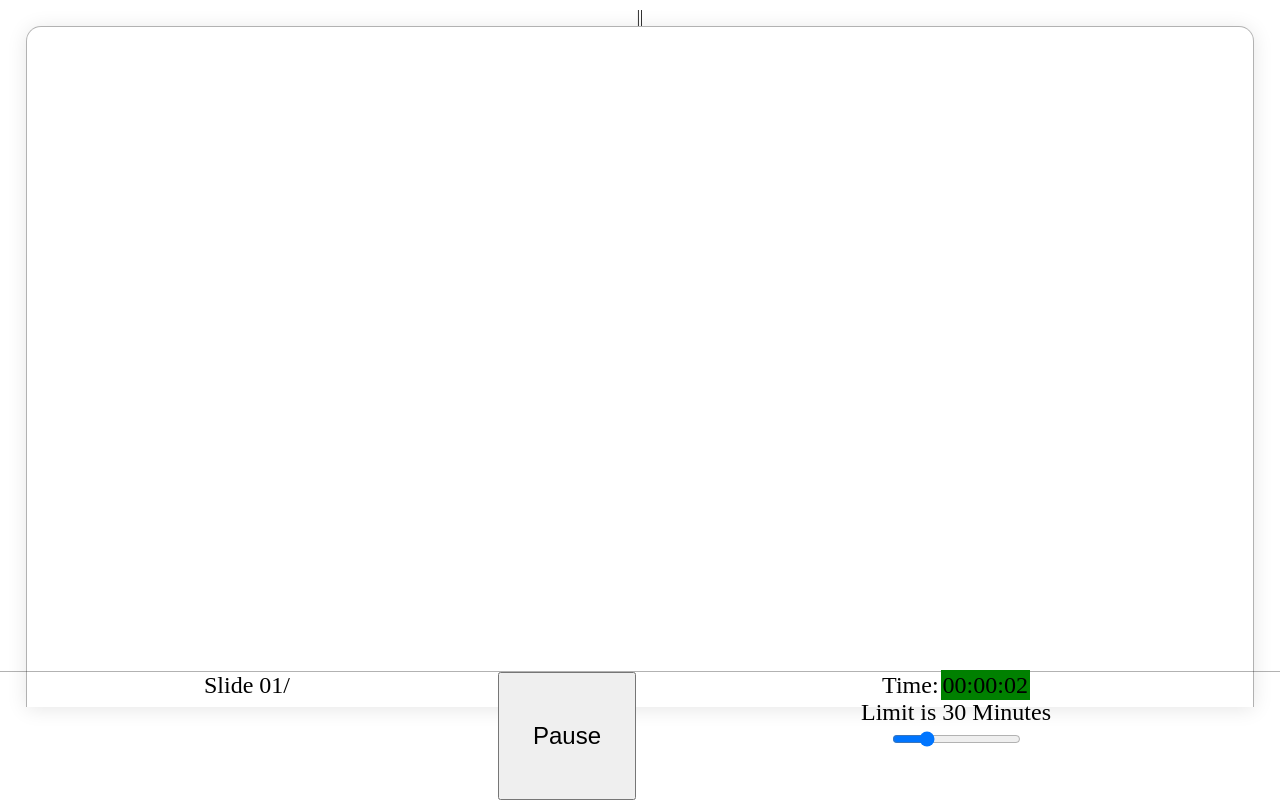
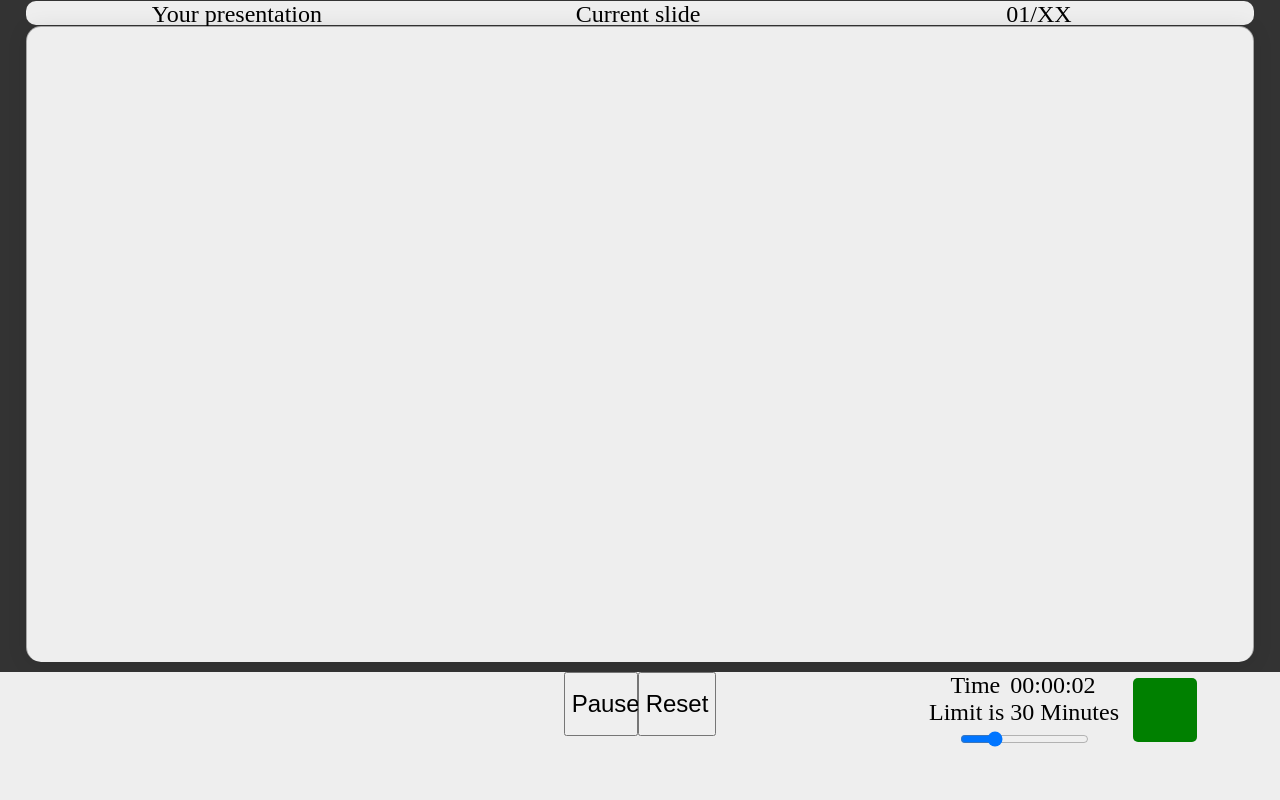
Before and after one commit to nunb/im_present, a website: page data/notes/index.html in a window 1280 px wide. Both pictures are taken after a click on the button "Start". Drawn offline with Linux system fonts and the light colour scheme.

Commit message:
Overhaul
New Icon
New CSS
Finished Watch
Cleaned Up Source

```diff
--- a/data/notes/css/notes.css
+++ b/data/notes/css/notes.css
@@ -1,17 +1,52 @@
 @CHARSET "ISO-8859-1";
 
+body {
+	background: #333;
+}
 header {
+	background:#eee;
+	position:absolute;
+	left:0px;
+	right:0px;
+	top:0px;
+	height:3%;
+	margin-left:2%;
+	margin-right:2%;
+	margin-top:0.1%;
+	border-radius:10px;
+	padding-left:1%;
+	padding-right:1%;
 
 }
-header .presentation_name {
-	font-size:small;
+header > span {
+	display:inline-block;
+	height:100%;
+	width:33%;
+	text-align:center;
+	font-size:x-large;
 }
-header .slide_name {
-	font-size:large;
-	font-weight:bold;
+
+span font.time {
+	margin-left:2px;
+	padding:2px;
 }
+div.notes {
+	position:absolute;
+	top:0px;
+	right:0px;
+	left:0px;
+	font-size:x-large;
+	margin:2%;
+	bottom:14%;
+	padding:20px;
+	background:#eee;
+	border-radius:15px;
+	box-shadow: 0 2px 20px rgba(0, 0, 0, .1);
+    border: 1px solid rgba(0, 0, 0, .3);
+    border-bottom:0px;
+}
+
 footer {
-	border-top:1px solid rgba(0, 0, 0, .3);
 	position:absolute;
 	bottom:0px;
 	left:0px;
@@ -19,78 +54,66 @@ footer {
 	text-align: center;
 	height:16%;
 	width:100%;
+	background:#eee;
 
 }
 footer > span {
-	width:50%;
-	float:left;
 	height:100%;
 	font-size: x-large;
-
+}
+footer > span:LAST-CHILD {
+	position:absolute;
+	top:0px;
+	right:0px;
+	bottom:0px;
+	width:30%;
+	margin-right:5%;
+}
+footer span#watch {
+	left:0px;
+	right:0px;
+	top:0px;
+	margin:auto;
+}
+footer span#watch button {
+	font-size:x-large;
+	height:50%;
 }
 footer > span:FIRST-CHILD {
 	margin-left:-4px;
-}
-footer > span:LAST-CHILD {
-	margin-right:-4px;
 }
 
 footer span#setLimit {
 	display:block;
 }
-footer span button {
-	font-size:x-large;
-	float:right;
-	height:100%;
-	top:0px;
-	bottom:0px;
-	margin:auto;
-}
-
-div.notes {
+span.light {
 	position:absolute;
-	top:0px;
-	font-size:x-large;
-	right:0px;
-	height:80%;
-	margin:2%;
-	padding:20px;
-	left:0px;
-	border-top-left-radius:15px;
-	border-top-right-radius:15px;
-	box-shadow: 0 2px 20px rgba(0, 0, 0, .1);
-    border: 1px solid rgba(0, 0, 0, .3);
-    border-bottom:0px;
-}
-header {
-	text-align:center;
-}
-span font.time {
-	margin-left:2px;
-	padding:2px;
-}
-span.overrun font.time{
-	background:red;
+	top:5%;
+	right:5%;
+	height:64px;
+	width:64px;
+	border-radius:5px;
+	background:green;
 	 -webkit-transition: all 0.5s ease;
     -moz-transition: all 0.5s ease;
     -o-transition: all 0.5s ease;
     transition: all 0.5s ease;
 }
-span.finalSprint font.time{
-	 -webkit-transition: all 0.5s ease;
-    -moz-transition: all 0.5s ease;
-    -o-transition: all 0.5s ease;
-    transition: all 0.5s ease;
+span.overrun span.light {
+	background:red;
+}
+span.finalSprint span.light  {
 	background:orange;
 }
-span.midway font.time{
+
+span.midway span.light  {
 	background:orange;
 	 -webkit-transition: all 0.5s ease;
     -moz-transition: all 0.5s ease;
     -o-transition: all 0.5s ease;
     transition: all 0.5s ease;
 }
-span.short font.time{
+span.short span.light {
 	 -webkit-transition: all 0.5s ease;
     -moz-transition: all 0.5s ease;
     -o-transition: all 0.5s ease;
--- a/data/notes/index.html
+++ b/data/notes/index.html
@@ -9,14 +9,14 @@
 </head>
 <body>
 <header>
-	<span id='presentation_name'></span> || <span id='slide_name'></span>
+	<span id='presentation_name'>Your presentation</span> <span id='slide_name'>Current slide</span> <span><span id='counter'>01</span>/<span id='total'>XX</span></span>
 </header>
 <div class='notes'>
 
 </div>
 <footer>
-	<span class='counter'>Slide <span id='counter'>01</span>/<span id='total'></span> <span id='watch'><button name='start'>Start</button></span></span>
-	<span class='timer'> Time:<font class='time'><span class='time' id='hours'>00</span>:<span class='time' id='minutes'>00</span>:<span class='time' id='seconds'>00</span></font>
+	<span id='watch'><button name='start'>Start</button><button name='reset'>Reset</button></span>
+	<span class='timer'> Time <font class='time'><span class='time' id='hours'>00</span>:<span class='time' id='minutes'>00</span>:<span class='time' id='seconds'>00</span></font><span class='light'></span>
 	<span id='setLimit'>Limit is <span id='limitDisplay'>30</span> Minutes<br>
 	<input type='range' step='1' value='30' min='1' max='120' name='limit' placeholder="15"></input></span>
 	</span>
--- a/data/notes/js/features.js
+++ b/data/notes/js/features.js
@@ -1,19 +1,21 @@
 /**
- *
+ * This file intializes most of the features that are being displayed on the note website.
+ * Mainly deals with timer events.
  */
+
 var start_time = 0;
 var timerID = 0;
+var diff = 0;
+
 $(document).ready(function (event) {
 	$('input[name=limit]').change(updateLimit);
 	$('input[name=limit]')[0].addEventListener('input',updateLimit);
 	$("button[name=start]").width($("button[name=start]").height());
+	$("button[name=reset]").click(resetWatch);
 	var watch = $('span#watch');
+	watch.find('.light').width(watch.find('.light').height());
 	var startBtn = watch.find('button[name=start]');
-	startBtn.click(function (event) {
-		start_time = new Date().getTime();
-		$(this).text('Pause');
-		updateWatch();
-	});
+	startBtn.click(startWatch);
 });
 
 function updateLimit(event) {
@@ -49,18 +51,26 @@ function updateWatch() {
 
 
 }
-function startWatch(event) {
-
-	startBtn.val('Pause');
-
+function startWatch() {
+	if ($(this).text() == 'Start') {
+		if(diff == 0) {
+			start_time = new Date().getTime();
+		} else {
+			start_time = new Date().getTime() - diff;
+		}
+		$(this).text('Pause');
+		updateWatch();
+	} else {
+		stopWatch();
+		$(this).text('Start');
+	}
 }
 
 function stopWatch() {
-
-}
-function pauseWatch() {
-
+	diff = new Date().getTime() - start_time;
+	clearTimeout(timerID);
 }
 function resetWatch() {
-
+	start_time = new Date().getTime();
+	diff = 0;
 }
```
Also changed, not shown: data/scripts/gatherer.js (+36 -19 lines), data/scripts/notes.js (+11 -8 lines), lib/main.js (+22 -29 lines), data/imgs/icon-16.png, data/imgs/icon-32.png, data/imgs/icon-64.png, 1 other file.
